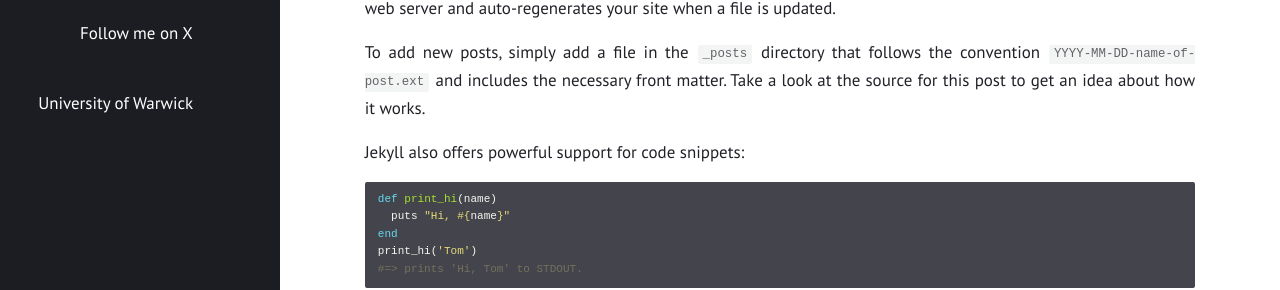
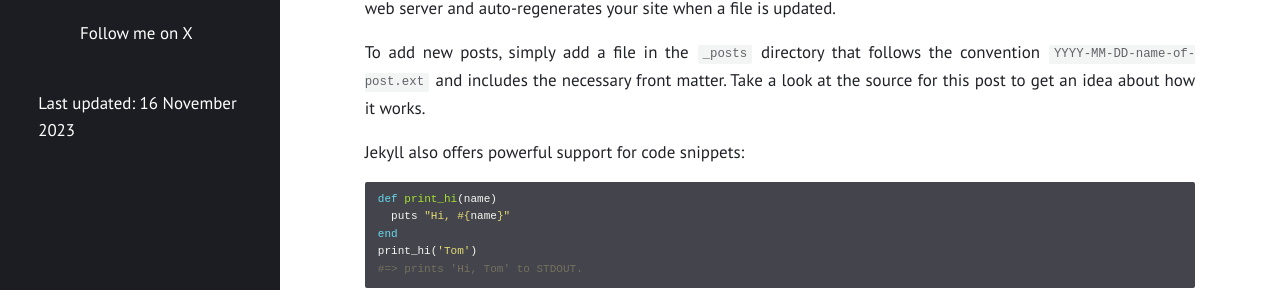
Before and after one commit to lauraguzmanrincon/lauraguzmanrincon.github.io, a Jekyll site: the page built from _posts/2017-03-01-welcome-to-jekyll.md, in a window 1280 px wide. Shown: the part 206-496 px from the top of the page. Built offline with Jekyll 4.4.1, drawn with Linux system fonts in a browser that asks for light colours.

Commit message:
Update _config.yml

```diff
--- a/_config.yml
+++ b/_config.yml
@@ -1,6 +1,6 @@
 title: "Laura Guzman-Rincon"
 author: "Laura Guzman-Rincon"
-description: "University of Warwick"
+description: "Last updated: 16 November 2023"
 permalink: /:title/
 lang: "en"
 excerpt_separator: "\n\n\n"
@@ -16,7 +16,7 @@ minimal: false             # use a dark header
 # Menu
 
 navigation:                # accepts {file, title, url, icon, sidebaricon}
-  - {file: "index.html", title = "Home", icon = home}
+  - {file: "index.md", title = "Home", icon = home}
   - {file: "README.md"}
 
 external:                  # shows a footer with social links - for available icons see fontawesome.com/icons
```
